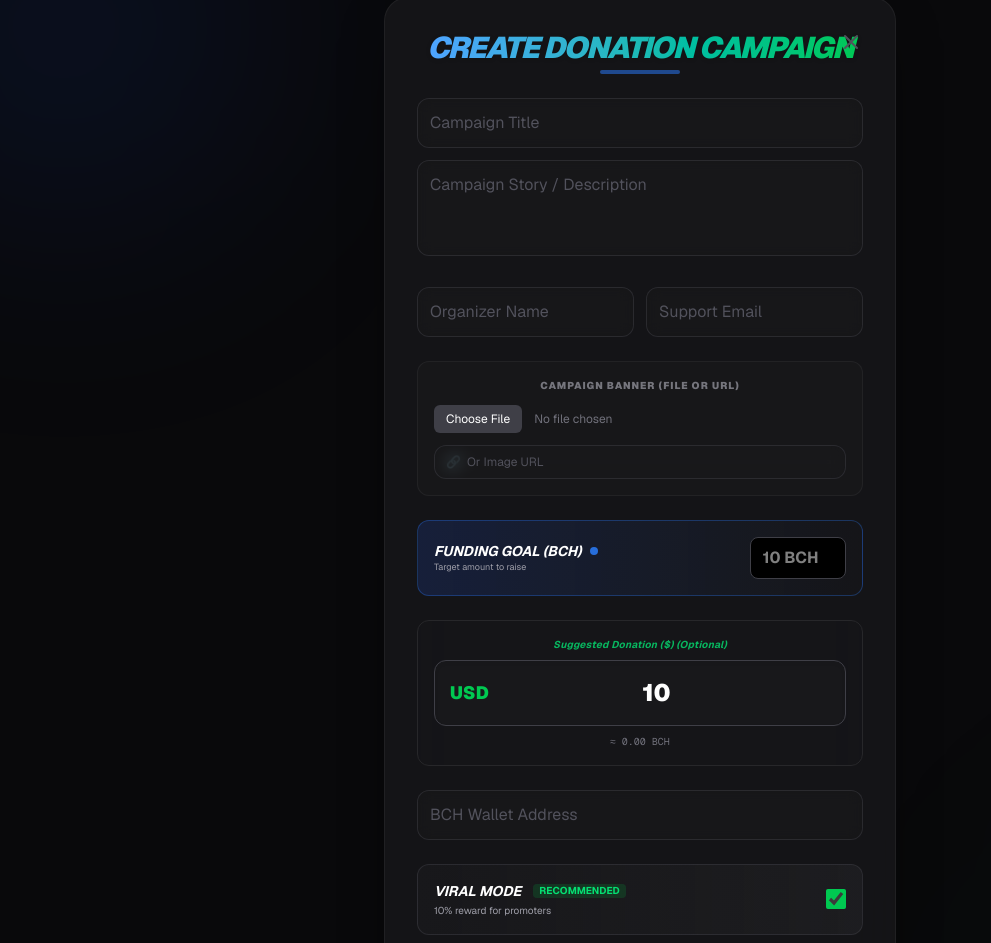
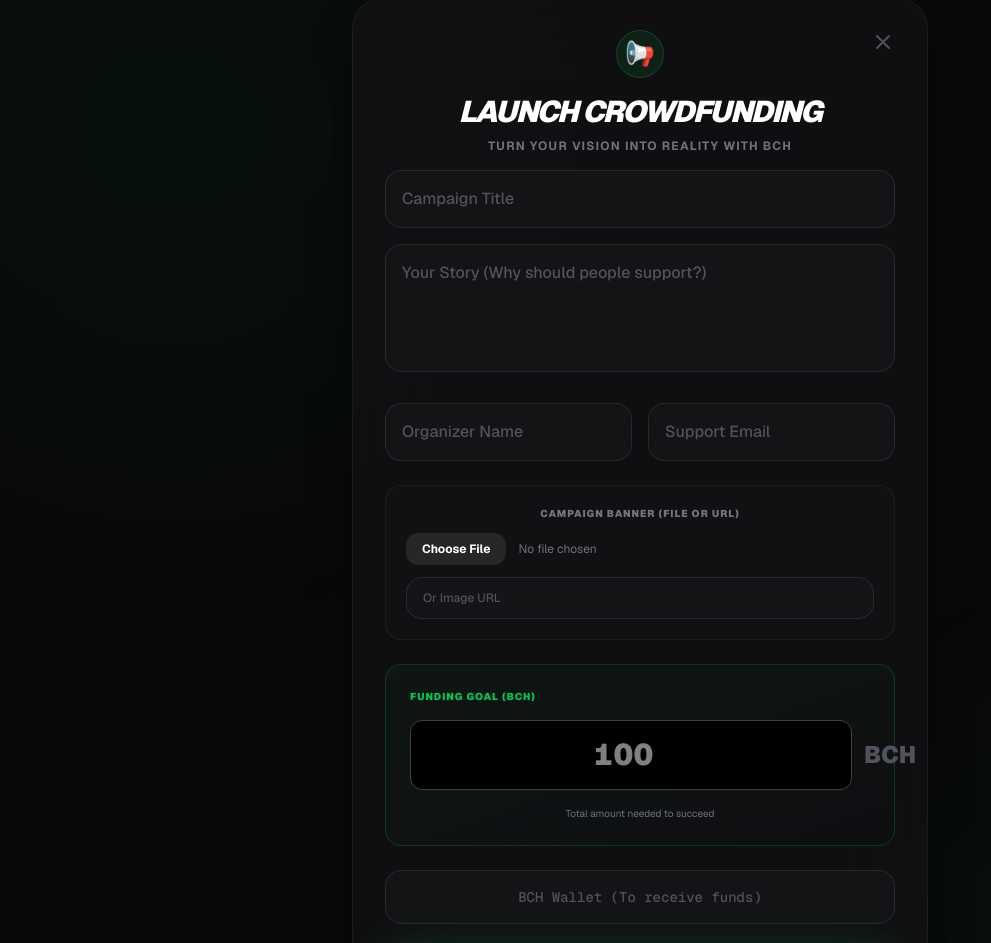
Before and after one commit to saleemm1/payonce-cash, a Next.js app: page /create/donation in a window 1280 px wide. Shown: the part 51-994 px from the top of the page, without its empty margins (0-991 px from the left). Built offline with nearby package versions, Linux system fonts and the light colour scheme; no server answers.

Commit message:
Update page.js

```diff
--- a/app/create/donation/page.js
+++ b/app/create/donation/page.js
@@ -4,85 +4,73 @@ import Link from 'next/link';
 
 const translations = {
   en: {
-    title: "Create Donation Campaign",
+    title: "Launch Crowdfunding",
+    subtitle: "Turn your vision into reality with BCH",
     campTitle: "Campaign Title",
-    descLabel: "Campaign Story / Description",
+    descLabel: "Your Story (Why should people support?)",
     organizer: "Organizer Name",
     email: "Support Email",
     coverLabel: "Campaign Banner (File or URL)",
     orUrl: "Or Image URL",
-    rate: "BCH Rate:",
-    wallet: "BCH Wallet Address",
+    wallet: "BCH Wallet (To receive funds)",
     goal: "Funding Goal (BCH)",
-    goalDesc: "Target amount to raise",
-    suggested: "Suggested Donation ($)",
-    viral: "Viral Mode",
-    rec: "Recommended",
-    comm: "10% reward for promoters",
+    goalDesc: "Total amount needed to succeed",
     generate: "Launch Campaign",
-    processing: "Creating Campaign...",
-    copy: "Copy",
-    done: "✅",
-    optional: "Optional"
+    processing: "Deploying to Blockchain...",
+    copy: "Copy Link",
+    done: "Copied!",
+    preview: "Live Preview",
+    security: "Non-custodial. Funds go directly to you."
   },
   ar: {
-    title: "إنشاء حملة تبرع",
+    title: "إطلاق حملة تمويل",
+    subtitle: "حول رؤيتك لواقع باستخدام BCH",
     campTitle: "عنوان الحملة",
-    descLabel: "قصة الحملة / الوصف",
+    descLabel: "قصتك (لماذا يجب أن يدعموك؟)",
     organizer: "اسم المنظم",
     email: "بريد الدعم",
     coverLabel: "بنر الحملة (ملف أو رابط)",
     orUrl: "أو رابط الصورة",
-    rate: "سعر BCH:",
-    wallet: "عنوان محفظة BCH",
+    wallet: "محفظة BCH (لاستلام التبرعات)",
     goal: "هدف التمويل (BCH)",
-    goalDesc: "المبلغ المستهدف جمعه",
-    suggested: "تبرع مقترح ($)",
-    viral: "الوضع الفيروسي",
-    rec: "موصى به",
-    comm: "10% مكافأة للمسوقين",
+    goalDesc: "المبلغ الإجمالي المطلوب للنجاح",
     generate: "إطلاق الحملة",
-    processing: "جاري إنشاء الحملة...",
-    copy: "نسخ",
-    done: "✅",
-    optional: "اختياري"
+    processing: "جاري النشر على البلوكشين...",
+    copy: "نسخ الرابط",
+    done: "تم النسخ!",
+    preview: "معاينة حية",
+    security: "غير وصائي. الأموال تصلك مباشرة."
   },
   zh: {
-    title: "创建捐赠活动",
+    title: "发起众筹",
+    subtitle: "用 BCH 实现您的愿景",
     campTitle: "活动标题",
-    descLabel: "活动故事 / 描述",
+    descLabel: "您的故事（为什么要支持？）",
     organizer: "组织者姓名",
     email: "支持邮箱",
     coverLabel: "活动横幅 (文件或链接)",
     orUrl: "或图片链接",
-    rate: "BCH 汇率:",
-    wallet: "BCH 钱包地址",
+    wallet: "BCH 钱包 (接收资金)",
     goal: "筹款目标 (BCH)",
-    goalDesc: "目标筹集金额",
-    suggested: "建议捐款 ($)",
-    viral: "病毒模式",
-    rec: "推荐",
-    comm: "10% 推广奖励",
+    goalDesc: "成功所需的总金额",
     generate: "发起活动",
-    processing: "正在创建活动...",
-    copy: "复制",
-    done: "✅",
-    optional: "可选"
+    processing: "正在部署到区块链...",
+    copy: "复制链接",
+    done: "已复制!",
+    preview: "实时预览",
+    security: "非托管。资金直接归您所有。"
   }
 };
 
-export default function DonationUploadPage() {
-  const [productName, setProductName] = useState('');
-  const [description, setDescription] = useState('');
-  const [sellerName, setSellerName] = useState('');
-  const [sellerEmail, setSellerEmail] = useState('');
+export default function DonationCreatePage() {
+  const [title, setTitle] = useState('');
+  const [desc, setDesc] = useState('');
+  const [organizer, setOrganizer] = useState('');
+  const [email, setEmail] = useState('');
+  const [wallet, setWallet] = useState('');
+  const [goal, setGoal] = useState('');
   const [previewLink, setPreviewLink] = useState('');
   const [previewFile, setPreviewFile] = useState(null);
-  const [usdPrice, setUsdPrice] = useState(10.0);
-  const [fundingGoal, setFundingGoal] = useState('');
-  const [wallet, setWallet] = useState('');
-  const [bchPreview, setBchPreview] = useState('0.00');
-  const [enableAffiliate, setEnableAffiliate] = useState(true);
   const [uploading, setUploading] = useState(false);
   const [generatedLink, setGeneratedLink] = useState('');
   const [copied, setCopied] = useState(false);
@@ -91,19 +79,7 @@ export default function DonationUploadPage() {
   useEffect(() => {
     const savedLang = localStorage.getItem('payonce_lang');
     if (savedLang) setLang(savedLang);
-
-    const getBCH = async () => {
-      try {
-        const res = await fetch('https://api.coingecko.com/api/v3/simple/price?ids=bitcoin-cash&vs_currencies=usd');
-        const data = await res.json();
-        const price = parseFloat(usdPrice);
-        if (!isNaN(price) && price > 0) {
-          setBchPreview((price / data['bitcoin-cash'].usd).toFixed(8));
-        }
-      } catch (e) {}
-    };
-    getBCH();
-  }, [usdPrice]);
+  }, []);
 
   const changeLang = (l) => {
     setLang(l);
@@ -115,7 +91,7 @@ export default function DonationUploadPage() {
 
   const handleGenerate = async (e) => {
     e.preventDefault();
-    if (!wallet) return alert("Please enter wallet address");
+    if (!wallet || !goal) return alert("Wallet and Goal are required");
 
     setUploading(true);
     try {
@@ -130,26 +106,22 @@ export default function DonationUploadPage() {
       }
 
       const payload = {
+        n: title,
+        d: desc,
+        sn: organizer,
+        se: email,
         w: wallet,
-        p: usdPrice,
-        n: productName,
-        d: description,
-        sn: sellerName,
-        se: sellerEmail,
+        g: parseFloat(goal),
         pr: finalPreview,
-        i: 'donation',
-        fn: 'Donation Receipt',
-        a: enableAffiliate,
-        dt: 'link',
-        g: fundingGoal ? parseFloat(fundingGoal) : null,
+        dt: 'donation'
       };
 
       const encodedId = btoa(unescape(encodeURIComponent(JSON.stringify(payload))));
-      const link = `${window.location.origin}/unlock?id=${encodedId}`;
+      const link = `${window.location.origin}/unlock-donation?id=${encodedId}`;
       setGeneratedLink(link);
 
       const history = JSON.parse(localStorage.getItem('payonce_history') || '[]');
-      history.push({ title: productName, price: 'DONATION', url: link });
+      history.push({ title: title, price: `${goal} BCH Goal`, url: link });
       localStorage.setItem('payonce_history', JSON.stringify(history));
 
     } catch (err) {
@@ -159,12 +131,12 @@ export default function DonationUploadPage() {
     }
   };
 
-  const inputBaseStyles = "w-full p-3 bg-zinc-900/50 backdrop-blur-sm border border-zinc-700/50 rounded-xl text-white outline-none focus:border-green-500 focus:ring-1 focus:ring-green-500/50 transition-all duration-300 placeholder:text-zinc-600 hover:bg-zinc-900/80 hover:border-zinc-600";
+  const inputBaseStyles = "w-full p-4 bg-zinc-900/50 backdrop-blur-sm border border-zinc-700/50 rounded-2xl text-white outline-none focus:border-green-500 focus:ring-1 focus:ring-green-500/50 transition-all duration-300 placeholder:text-zinc-600 hover:bg-zinc-900/80 hover:border-zinc-600 font-medium";
 
   return (
     <div dir={dir} className={`min-h-screen bg-[#09090b] text-white flex flex-col items-center justify-center px-4 py-12 font-sans relative overflow-hidden ${lang === 'ar' ? 'font-arabic' : ''}`}>
-      <div className="absolute top-[-10%] left-[-10%] w-96 h-96 bg-blue-600/10 rounded-full blur-[128px] pointer-events-none"></div>
-      <div className="absolute bottom-[-10%] right-[-10%] w-96 h-96 bg-green-500/5 rounded-full blur-[128px] pointer-events-none"></div>
+      <div className="absolute top-[-10%] left-[-10%] w-[600px] h-[600px] bg-green-600/5 rounded-full blur-[128px] pointer-events-none"></div>
+      <div className="absolute bottom-[-10%] right-[-10%] w-[500px] h-[500px] bg-emerald-500/5 rounded-full blur-[128px] pointer-events-none"></div>
 
       <div className="absolute top-6 right-6 flex gap-2 text-[10px] font-black uppercase z-50">
         <button onClick={() => changeLang('en')} className={`${lang === 'en' ? 'text-green-500' : 'text-zinc-600 hover:text-white'}`}>EN</button>
@@ -172,96 +144,76 @@ export default function DonationUploadPage() {
         <button onClick={() => changeLang('zh')} className={`${lang === 'zh' ? 'text-green-500' : 'text-zinc-600 hover:text-white'}`}>CN</button>
       </div>
 
-      <form onSubmit={handleGenerate} className="relative z-10 w-full max-w-lg bg-[#18181b]/80 backdrop-blur-2xl p-8 rounded-3xl border border-white/5 shadow-2xl shadow-black/50 space-y-6 transform transition-all hover:border-white/10">
+      <form onSubmit={handleGenerate} className="relative z-10 w-full max-w-xl bg-[#121214]/80 backdrop-blur-3xl p-8 rounded-[32px] border border-white/5 shadow-2xl shadow-black/80 space-y-6 transform transition-all">
 
-        <Link href="/create" className={`absolute top-8 ${lang === 'ar' ? 'left-8' : 'right-8'} text-zinc-600 hover:text-white transition-colors cursor-pointer z-20`}>
+        <Link href="/create" className={`absolute top-8 ${lang === 'ar' ? 'left-8' : 'right-8'} text-zinc-600 hover:text-white transition-colors cursor-pointer`}>
             <svg width="24" height="24" viewBox="0 0 24 24" fill="none" stroke="currentColor" strokeWidth="2" strokeLinecap="round" strokeLinejoin="round"><path d="M18 6L6 18M6 6l12 12"/></svg>
         </Link>
 
-        <div className="text-center space-y-1">
-            <h1 className="text-3xl font-black text-transparent bg-clip-text bg-gradient-to-r from-blue-400 to-green-500 uppercase italic tracking-tighter drop-shadow-sm">{t.title}</h1>
-            <div className="h-1 w-20 bg-blue-500/50 rounded-full mx-auto"></div>
+        <div className="text-center space-y-2 mb-4">
+            <div className="w-12 h-12 bg-green-500/10 rounded-full flex items-center justify-center mx-auto mb-4 border border-green-500/20">
+                <span className="text-2xl">📢</span>
+            </div>
+            <h1 className="text-3xl font-black text-white uppercase italic tracking-tighter">{t.title}</h1>
+            <p className="text-zinc-500 text-xs font-bold uppercase tracking-widest">{t.subtitle}</p>
         </div>
 
-        <div className="space-y-3">
-             <input required type="text" value={productName} onChange={(e) => setProductName(e.target.value)} className={inputBaseStyles} placeholder={t.campTitle} />
-             <textarea required value={description} onChange={(e) => setDescription(e.target.value)} className={`${inputBaseStyles} h-24 resize-none`} placeholder={t.descLabel}></textarea>
+        <div className="space-y-4">
+             <input required type="text" value={title} onChange={(e) => setTitle(e.target.value)} className={inputBaseStyles} placeholder={t.campTitle} />
+             <textarea required value={desc} onChange={(e) => setDesc(e.target.value)} className={`${inputBaseStyles} h-32 resize-none`} placeholder={t.descLabel}></textarea>
         </div>
 
-        <div className="grid grid-cols-2 gap-3">
-          <input required type="text" placeholder={t.organizer} onChange={(e)=>setSellerName(e.target.value)} className={inputBaseStyles} />
-          <input required type="email" placeholder={t.email} onChange={(e)=>setSellerEmail(e.target.value)} className={inputBaseStyles} />
+        <div className="grid grid-cols-2 gap-4">
+          <input required type="text" placeholder={t.organizer} onChange={(e)=>setOrganizer(e.target.value)} className={inputBaseStyles} />
+          <input required type="email" placeholder={t.email} onChange={(e)=>setEmail(e.target.value)} className={inputBaseStyles} />
         </div>
 
-        <div className="p-4 bg-zinc-800/20 rounded-xl border border-white/5 space-y-3">
-          <label className="text-[10px] text-zinc-400 block uppercase text-center font-black tracking-widest opacity-70">{t.coverLabel}</label>
-          <input type="file" accept="image/*" onChange={(e)=>setPreviewFile(e.target.files[0])} className="w-full text-xs text-zinc-500 file:mr-3 file:py-1.5 file:px-3 file:rounded-md file:border-0 file:bg-zinc-700 file:text-white file:hover:bg-zinc-600 cursor-pointer transition-all" />
+        <div className="p-5 bg-zinc-900/30 rounded-2xl border border-white/5 space-y-3 group hover:border-green-500/20 transition-colors">
+          <label className="text-[10px] text-zinc-400 block uppercase text-center font-black tracking-widest opacity-70 group-hover:text-green-500 transition-colors">{t.coverLabel}</label>
+          <input type="file" accept="image/*" onChange={(e)=>setPreviewFile(e.target.files[0])} className="w-full text-xs text-zinc-500 file:mr-3 file:py-2 file:px-4 file:rounded-xl file:border-0 file:bg-zinc-800 file:text-white file:font-bold file:hover:bg-zinc-700 cursor-pointer transition-all" />
           <div className="relative">
-              <div className={`absolute inset-y-0 ${lang === 'ar' ? 'right-0 pr-3' : 'left-0 pl-3'} flex items-center pointer-events-none`}><span className="text-zinc-500 text-xs">🔗</span></div>
-              <input type="url" placeholder={t.orUrl} value={previewLink} onChange={(e)=>setPreviewLink(e.target.value)} className={`${inputBaseStyles} ${lang === 'ar' ? 'pr-8' : 'pl-8'} py-2 text-xs`} />
+              <input type="url" placeholder={t.orUrl} value={previewLink} onChange={(e)=>setPreviewLink(e.target.value)} className={`${inputBaseStyles} py-3 text-xs`} />
           </div>
         </div>
 
-        <div className="bg-gradient-to-r from-blue-900/30 to-zinc-900/50 p-4 rounded-xl border border-blue-500/30 flex flex-col gap-3">
-            <div className="flex justify-between items-center">
-                <div>
-                    <h3 className="text-sm font-bold uppercase italic text-white flex items-center gap-2">
-                         {t.goal} <span className="w-2 h-2 rounded-full bg-blue-500 animate-pulse"></span>
-                    </h3>
-                    <p className="text-[9px] text-zinc-400">{t.goalDesc}</p>
-                </div>
+        <div className="bg-gradient-to-br from-green-900/10 to-transparent p-6 rounded-2xl border border-green-500/20 flex flex-col gap-4">
+            <label className="text-[10px] text-green-500 font-black uppercase tracking-widest">{t.goal}</label>
+            <div className="flex items-center gap-3">
                 <input
+                    required
                     type="number"
                     step="any"
-                    placeholder="10 BCH"
-                    value={fundingGoal}
-                    onChange={(e) => setFundingGoal(e.target.value)}
-                    className="w-24 p-2 bg-black border border-zinc-700 rounded-lg text-center text-white outline-none focus:border-blue-500 font-bold"
+                    placeholder="100"
+                    value={goal}
+                    onChange={(e) => setGoal(e.target.value)}
+                    className="flex-1 p-4 bg-black border border-zinc-700 rounded-xl text-3xl text-white outline-none focus:border-green-500 font-black text-center tabular-nums"
                 />
+                <span className="text-2xl font-black text-zinc-600">BCH</span>
             </div>
+            <p className="text-[10px] text-zinc-500 text-center">{t.goalDesc}</p>
         </div>
 
-        <div className="relative bg-zinc-900/40 p-4 rounded-xl border border-zinc-800">
-          <label className="text-[10px] text-green-400/80 mb-2 block italic font-bold text-center tracking-wide">
-             {t.suggested} ({t.optional})
-          </label>
-          <div className="relative flex items-center group">
-            <span className={`absolute ${lang === 'ar' ? 'right-4' : 'left-4'} text-green-500 font-black text-lg pointer-events-none group-hover:scale-110 transition-transform`}>USD</span>
-            <input type="number" step="any" value={usdPrice} onChange={(e) => setUsdPrice(e.target.value)} className={`w-full p-4 ${lang === 'ar' ? 'pr-16' : 'pl-16'} bg-zinc-900 border border-zinc-700 rounded-xl text-white text-2xl outline-none focus:border-green-500 text-center font-black transition-all shadow-inner`} />
-          </div>
-           <div className="text-center mt-2 text-[10px] text-zinc-500 font-mono">
-              ≈ {bchPreview} BCH
-           </div>
-        </div>
+        <input required type="text" value={wallet} onChange={(e) => setWallet(e.target.value)} className={`${inputBaseStyles} text-center font-mono text-sm`} placeholder={t.wallet} />
 
-        <input required type="text" value={wallet} onChange={(e) => setWallet(e.target.value)} className={inputBaseStyles} placeholder={t.wallet} />
-
-        <div className="bg-gradient-to-r from-zinc-900 to-zinc-800/50 p-4 rounded-xl border border-zinc-700/50 flex items-center justify-between hover:shadow-lg hover:shadow-green-900/10 transition-all duration-300">
-          <div>
-            <h3 className="text-sm font-bold uppercase italic text-white group flex items-center gap-1">{t.viral} <span className="text-[10px] bg-green-600/20 text-green-400 px-1.5 rounded ml-2 not-italic">{t.rec}</span></h3>
-            <p className="text-[10px] text-zinc-400 leading-tight mt-1">{t.comm}</p>
-          </div>
-          <input type="checkbox" checked={enableAffiliate} onChange={(e) => setEnableAffiliate(e.target.checked)} className="w-5 h-5 accent-green-500 cursor-pointer rounded bg-zinc-700 border-zinc-600 focus:ring-green-500 focus:ring-offset-zinc-900" />
-        </div>
-
-        <button type="submit" disabled={uploading} className="w-full relative overflow-hidden group bg-gradient-to-r from-blue-600 to-green-500 hover:from-blue-500 hover:to-green-400 py-4 rounded-xl font-black transition-all uppercase italic text-lg shadow-xl shadow-green-900/20 disabled:opacity-50 disabled:cursor-not-allowed transform active:scale-[0.99]">
+        <button type="submit" disabled={uploading} className="w-full relative overflow-hidden group bg-green-600 hover:bg-green-500 py-5 rounded-2xl font-black transition-all uppercase italic text-xl shadow-[0_0_40px_rgba(34,197,94,0.2)] disabled:opacity-50 disabled:cursor-not-allowed hover:scale-[1.01] active:scale-95 text-black">
           <span className="relative z-10 flex items-center justify-center gap-2">
-            {uploading ? (
-                <>
-                <svg className="animate-spin h-5 w-5 text-white" xmlns="http://www.w3.org/2000/svg" fill="none" viewBox="0 0 24 24"><circle className="opacity-25" cx="12" cy="12" r="10" stroke="currentColor" strokeWidth="4"></circle><path className="opacity-75" fill="currentColor" d="M4 12a8 8 0 018-8V0C5.373 0 0 5.373 0 12h4zm2 5.291A7.962 7.962 0 014 12H0c0 3.042 1.135 5.824 3 7.938l3-2.647z"></path></svg>
-                {t.processing}
-                </>
-            ) : t.generate}
+            {uploading ? t.processing : t.generate}
           </span>
-          <div className="absolute top-0 -inset-full h-full w-1/2 z-5 block transform -skew-x-12 bg-gradient-to-r from-transparent to-white opacity-20 group-hover:animate-shine" />
         </button>
 
+        <p className="text-[9px] text-zinc-600 text-center uppercase font-bold tracking-widest flex items-center justify-center gap-2">
+            <span className="w-2 h-2 bg-green-500 rounded-full"></span>
+            {t.security}
+        </p>
+
         {generatedLink && (
-          <div className="mt-4 p-4 bg-black/80 rounded-xl border border-green-500/30 flex gap-3 animate-in fade-in slide-in-from-bottom-2 shadow-lg shadow-green-900/10">
-            <input readOnly value={generatedLink} className="flex-1 bg-zinc-900/50 p-2 text-[10px] rounded border border-zinc-800 outline-none text-zinc-300 font-mono tracking-tight" />
-            <button type="button" onClick={()=>{navigator.clipboard.writeText(generatedLink); setCopied(true); setTimeout(()=>setCopied(false),2000)}} className={`px-4 py-1 rounded-lg text-xs font-bold transition-all duration-200 ${copied ? 'bg-green-500 text-white' : 'bg-zinc-800 text-green-500 hover:bg-zinc-700'}`}>
-                {copied ? t.done : t.copy}
-            </button>
+          <div className="mt-6 p-1 bg-gradient-to-r from-green-500 to-emerald-500 rounded-2xl shadow-lg shadow-green-900/20 animate-in slide-in-from-bottom-5">
+            <div className="bg-[#121214] p-4 rounded-[14px] flex items-center gap-3">
+                <input readOnly value={generatedLink} className="flex-1 bg-transparent text-[11px] outline-none text-zinc-300 font-mono tracking-tight" />
+                <button type="button" onClick={()=>{navigator.clipboard.writeText(generatedLink); setCopied(true); setTimeout(()=>setCopied(false),2000)}} className="px-4 py-2 bg-green-600 hover:bg-green-500 rounded-xl text-xs font-black text-black uppercase transition-all">
+                    {copied ? t.done : t.copy}
+                </button>
+            </div>
           </div>
         )}
       </form>
```
